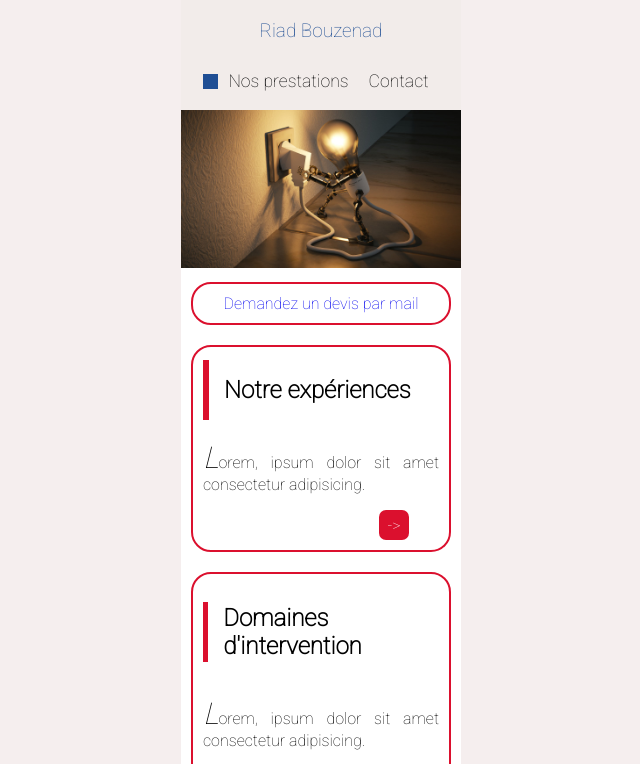
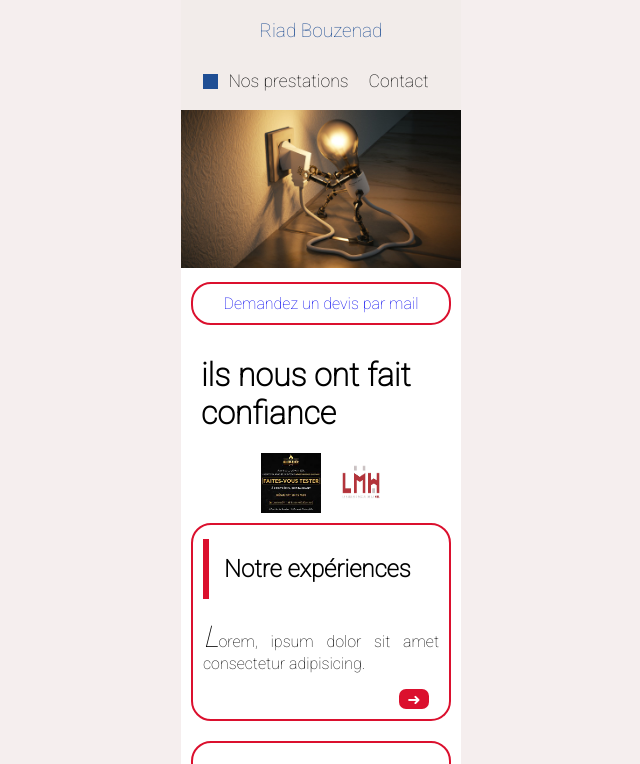
Before and after one commit to magus59/Riad-, a React (Vite) app in the folder RIAD site/RIADsite/: page / in a window 1280 px wide. Shown: the top 764 px of the page, without its empty margins (319-959 px from the left). Built offline with nearby package versions, Linux system fonts and the light colour scheme.

Commit message:
create feature frontend Partenaire

```diff
--- a/RIAD site/RIADsite/src/App.jsx
+++ b/RIAD site/RIADsite/src/App.jsx
@@ -12,6 +12,7 @@ import facebookLogo from './assets/images/facebook.png';
 import Email from './assets/components/email/email';
 import Bigarticle from './assets/components/bigarticle/bigarticle';
 import Article from './assets/components/article/article';
+import Partenaire from './assets/components/partenaire/partenaire';
 function App() {
   const logosArray = [inLogo, gmailLogo, facebookLogo];
   const titredomaine ='Domaines d\'intervention';
@@ -36,6 +37,7 @@ function App() {
      <main className='main'>
         <Head/>
         <Email email='son adresse email '/>
+        <Partenaire/>
         <Article linka={linkExperiences} titre={titreexperiences} article={articleexperiences} />
         <Article linka={linkDomaine} titre={titredomaine} article={articledomaine} />
         <Bigarticle ida={idbigexperience} contenu={contenubigexperience} titre={titreexperiences}/>
--- a/RIAD site/RIADsite/src/assets/components/article/article.css
+++ b/RIAD site/RIADsite/src/assets/components/article/article.css
@@ -32,15 +32,11 @@ p{
     justify-content: center;
     align-items: center;
     width:30px;
-    height:30px ;
+    height:20px ;
     background-color:  rgb(219, 16, 46);
     border-radius: 7px;
-    margin-right: 30px;
+    margin-right: 10px;
 }
 .link{
-    display:block;
-
-
-
     color :white;
 }
--- a/RIAD site/RIADsite/src/assets/components/article/article.jsx
+++ b/RIAD site/RIADsite/src/assets/components/article/article.jsx
@@ -20,7 +20,7 @@ const Article = (props) => {
 >
         <div className='decoLink'>
           <div className='positionLink'>
-            ->
+            ➜
           </div>
         </div>
  </Link>
--- /dev/null
+++ b/RIAD site/RIADsite/src/assets/components/partenaire/partenaire.css
@@ -0,0 +1,12 @@
+#partenaireh1{
+    margin-left: 20px;
+}
+.containaireImage{
+    display:flex;
+    justify-content: center;
+}
+.imagePartenaire{
+    width:60px;
+    height:60px;
+    margin-left: 10px;
+}
--- /dev/null
+++ b/RIAD site/RIADsite/src/assets/components/partenaire/partenaire.jsx
@@ -0,0 +1,16 @@
+import React from 'react'
+import './partenaire.css'
+import boucher from '../../images/boucher.jpeg'
+import lmh from  '../../images/lmh.png'
+const Partenaire = () => {
+  return (
+    <div><h1 id='partenaireh1'>ils nous ont fait confiance</h1>
+    <div className='containaireImage'>
+        <img className='imagePartenaire' src={boucher} alt="" />
+        <img className='imagePartenaire' src={lmh} alt="" />
+    </div>
+    </div>
+  )
+}
+
+export default Partenaire
```
Also changed, not shown: RIAD site/RIADsite/src/assets/images/boucher.jpeg (added), RIAD site/RIADsite/src/assets/images/lmh.png (added).
